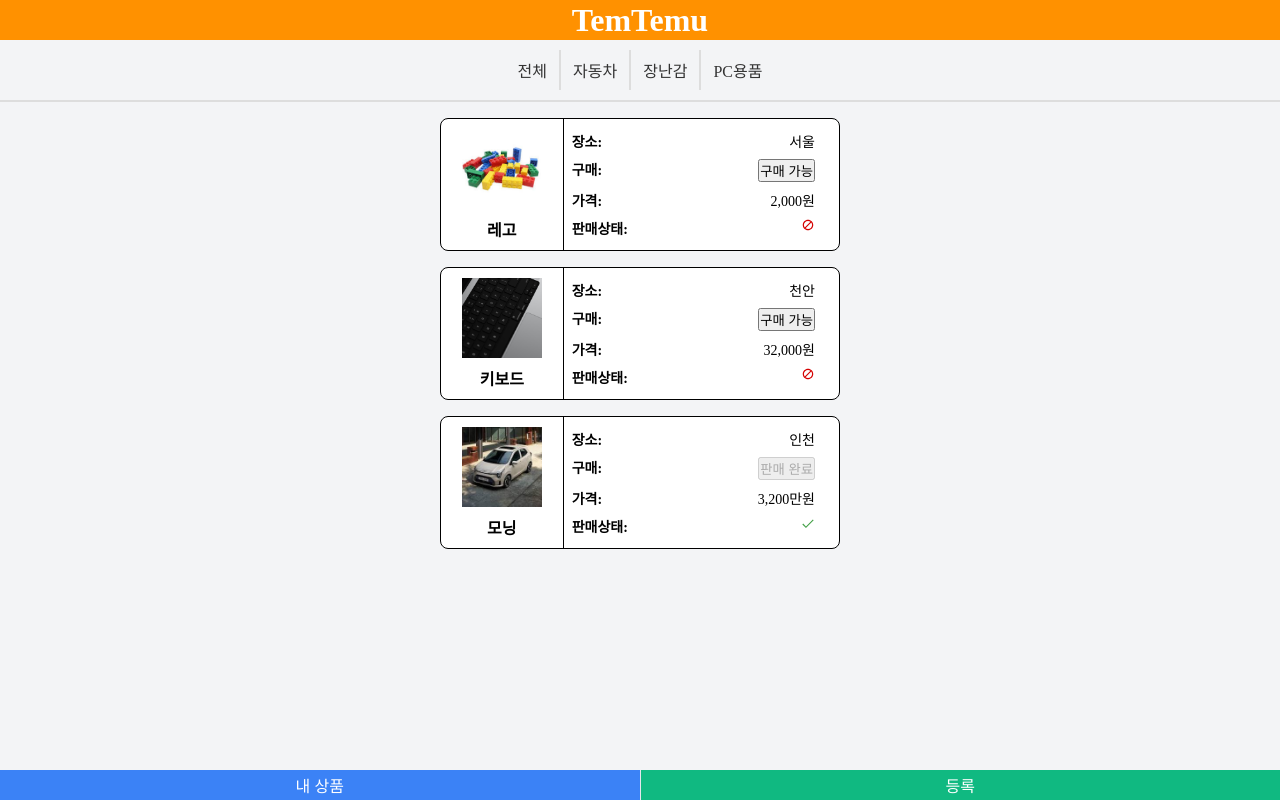
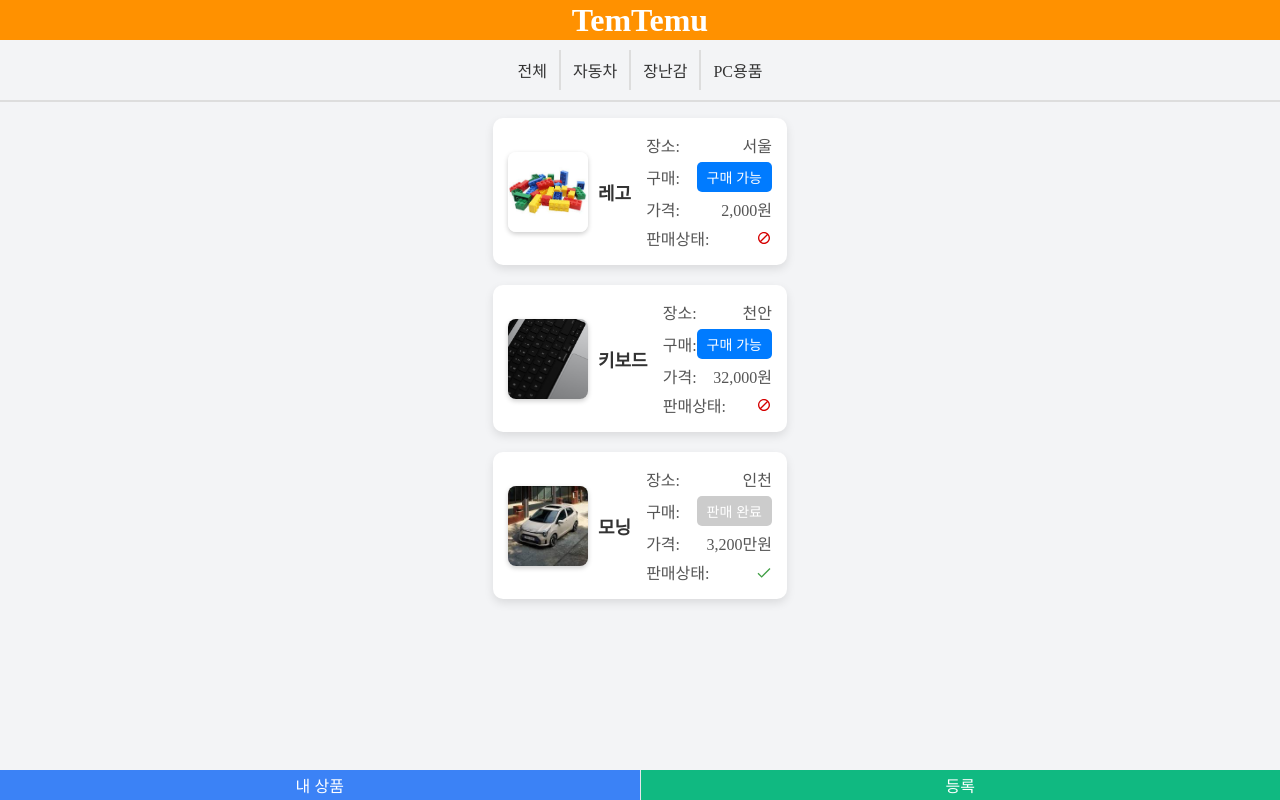
Before and after one commit to zaqs1013/Carrot, a React (Create React App) app: page / in a window 1280 px wide. Built offline with nearby package versions, Linux system fonts and the light colour scheme.

Commit message:
ui update

```diff
--- a/src/project/Components/ItemC.js
+++ b/src/project/Components/ItemC.js
@@ -1,23 +1,36 @@
 import React from "react";
-import "./css/itemC.css"
+import "./css/itemC.css";
+
 const ItemC = ({ selectedId, topics }) => {
   const selectedItem = topics.find(item => item.id === selectedId);
 
   return (
     <div className="information">
       {selectedItem ? (
-          <div className="title">
+        <div>
+          <div className="info-card">
+            <img src={selectedItem.image} alt={selectedItem.name} className="itemCsize" />
+            <h2>{selectedItem.name}</h2>
+          </div>
 
-          <img src={selectedItem.image} alt={selectedItem.name} className="itemCsize" />
+          <div className="note-container">
+            <div className="note-card">
+              <h3>특이사항</h3>
+              <p>{selectedItem.note}</p>
+            </div>
 
-          <h2>{selectedItem.name}</h2>
-          <p><strong>장소:</strong> {selectedItem.location}</p>
-          <p><strong>구매 가능 여부:</strong> {selectedItem.purchase}</p>
-          <p><strong>특이사항:</strong></p>
-          <textarea readOnly>
-           {selectedItem.note}
-          </textarea>
+            <div className="note-card">
+              <h3>장소</h3>
+              <p>{selectedItem.location}</p>
+            </div>
+
+            <div className="note-card">
+              <h3>구매 가능 여부</h3>
+              <p>임시</p>
+              <p>{selectedItem.purchase}</p>
+            </div>
           </div>
+        </div>
       ) : (
         <p>선택된 아이템이 없습니다.</p>
       )}
--- a/src/project/Components/css/ItemComponent.css
+++ b/src/project/Components/css/ItemComponent.css
@@ -1,51 +1,123 @@
+/*  전체 카드 스타일 */
 .item-container {
-    display: flex;
-    flex-direction: row; /* 가로로 정렬 */
-    border: 1px solid #000;
-    border-radius: 8px;
-    padding-right: 16px;
-    width: 400px;
-    background-color: #fff;
-    margin-bottom: 16px;
-  }
+  display: flex;
+  align-items: center;
+  justify-content: space-between;
+  gap: 15px;
+  padding: 15px;
+  border-radius: 10px;
+  background-color: #ffffff;
+  box-shadow: 0px 4px 10px rgba(0, 0, 0, 0.1);
+  transition: transform 0.2s ease-in-out, box-shadow 0.2s ease-in-out;
+  cursor: pointer;
+  margin-bottom: 20px
+}
 
-  .item-left {
-    flex: 1; /* 왼쪽 공간 차지 */
-    display: flex;
-    flex-direction: column; /* 세로 정렬 */
-    align-items: center; /* 가로 중앙 정렬 */
-    justify-content: center; /* 세로 중앙 정렬 */
-    border-right: 1px solid #000; /* 오른쪽 구분선 */
+/*  마우스 호버 시 확대 효과 */
+.item-container:hover {
+  transform: scale(1.02);
+  box-shadow: 0px 6px 15px rgba(0, 0, 0, 0.15);
+}
 
+/*  왼쪽 섹션 (이미지 + 이름) */
+.item-left {
+  display: flex;
+  align-items: center;
+  gap: 10px;
+}
+
+/*  상품 이미지 스타일 */
+.item-image {
+  width: 80px;
+  height: 80px;
+  border-radius: 8px;
+  object-fit: cover;
+  box-shadow: 0px 2px 5px rgba(0, 0, 0, 0.2);
+}
+
+/*  상품 이름 스타일 */
+.item-name {
+  font-size: 18px;
+  font-weight: bold;
+  color: #333;
+}
+
+/*  상품 상세 정보 스타일 */
+.item-details {
+  flex: 1;
+  display: flex;
+  flex-direction: column;
+  gap: 5px;
+}
+
+/*  개별 행 스타일 */
+.item-row {
+  display: flex;
+  align-items: center;
+  justify-content: space-between;
+  font-size: 16px;
+  color: #555;
+}
+
+/*  구매 버튼 스타일 */
+.item-details button {
+  background-color: #007bff;
+  color: white;
+  border: none;
+  padding: 5px 10px;
+  border-radius: 5px;
+  cursor: pointer;
+  font-size: 14px;
+  transition: background-color 0.2s ease-in-out;
+}
+
+/*  구매 버튼 호버 효과 */
+.item-details button:hover {
+  background-color: #0056b3;
+}
+
+/*  비활성화된 구매 버튼 */
+.item-details button:disabled {
+  background-color: #ccc;
+  cursor: not-allowed;
+}
+
+/*  삭제 버튼 스타일 */
+.delete-button {
+  background-color: #ff4d4d;
+  color: white;
+  border: none;
+  padding: 5px 10px;
+  border-radius: 5px;
+  cursor: pointer;
+  font-size: 14px;
+  transition: background-color 0.2s ease-in-out;
+}
+
+/*  삭제 버튼 호버 효과 */
+.delete-button:hover {
+  background-color: #cc0000;
+}
+
+/*  반응형 디자인 */
+@media (max-width: 600px) {
+  .item-container {
+    flex-direction: column;
+    align-items: flex-start;
   }
 
   .item-image {
-    width: 80px; /* 이미지 크기 */
-    height: 80px; /* 이미지 크기 */
-    object-fit: cover; /* 이미지 비율 유지하며 영역 채움 */
-    margin-bottom: 8px; /* 이미지와 이름 간 간격 */
+    width: 60px;
+    height: 60px;
   }
 
   .item-name {
-    font-weight: bold;
-    text-align: center;
+    font-size: 16px;
   }
 
-  .item-details {
-    flex: 2; /* 오른쪽 공간 차지 */
-    display: flex;
-    flex-direction: column;
-    justify-content: space-around; /* 요소 간 간격 분배 */
-    padding: 8px;
+  .item-details button,
+  .delete-button {
+    font-size: 12px;
+    padding: 5px 8px;
   }
-
-  .item-row {
-    display: flex;
-    justify-content: space-between; /* 텍스트를 양쪽으로 배치 */
-    padding: 4px 0;
-    font-size: 14px;
-  }
-
-  .item-row span {
-    font-weight: bold;
-  }
+}
--- a/src/project/Components/css/itemC.css
+++ b/src/project/Components/css/itemC.css
@@ -1,11 +1,51 @@
+.information {
+  display: flex;
+  flex-wrap: wrap;
+  justify-content: space-between;
+  align-items: flex-start;
+  gap: 20px;
+  width: 100%;
+  max-width: 800px;
+  margin: 20px auto;
+}
+
+.info-card {
+  flex: 1;
+  min-width: 250px;
+  padding: 20px;
+  border-radius: 10px;
+  background-color: #ffffff;
+  box-shadow: 0px 4px 10px rgba(0, 0, 0, 0.1);
+  text-align: center;
+  transition: transform 0.3s ease-in-out;
+}
+
+.note-container {
+  display: flex;
+  flex-wrap: wrap;
+  gap: 20px;
+  width: 100%;
+}
+
+.note-card {
+  flex: 1;
+  min-width: 250px;
+  padding: 20px;
+  border-radius: 10px;
+  background-color: #f0f4ff;
+  border-left: 5px solid #007bff;
+  box-shadow: 0px 4px 10px rgba(0, 0, 0, 0.1);
+  transition: transform 0.3s ease-in-out;
+}
+
+.info-card:hover, .note-card:hover {
+  transform: scale(1.15);
+}
+
 .itemCsize {
-    width: 200px;  /* 원하는 크기 */
-    height: 200px; /* 원하는 크기 */
-    object-fit: cover; /* 비율 유지하면서 자르기 */
-    border-radius: 10px; /* 둥글게 (선택 사항) */
-
-  }
-textarea{
-  width: 200px;
-  height: 100px;
+  width: 100%;
+  max-width: 250px;
+  border-radius: 10px;
+  box-shadow: 0px 2px 5px rgba(0, 0, 0, 0.2);
+  margin-bottom: 10px;
 }
```
